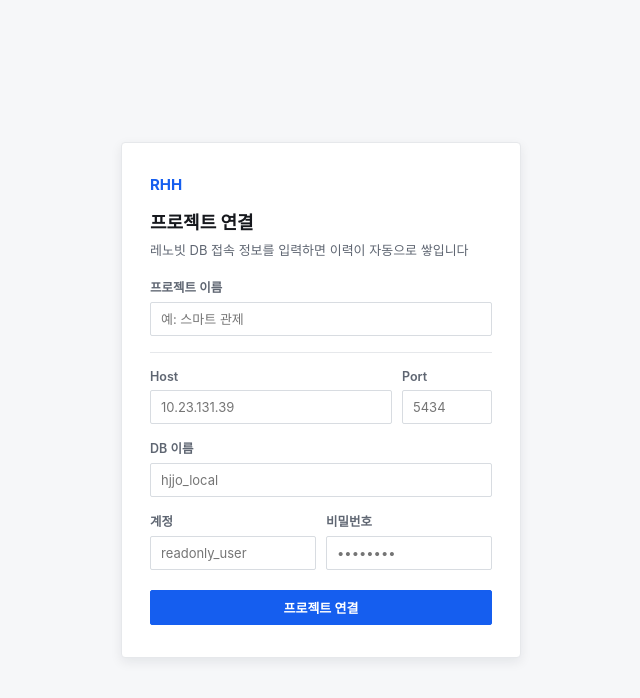
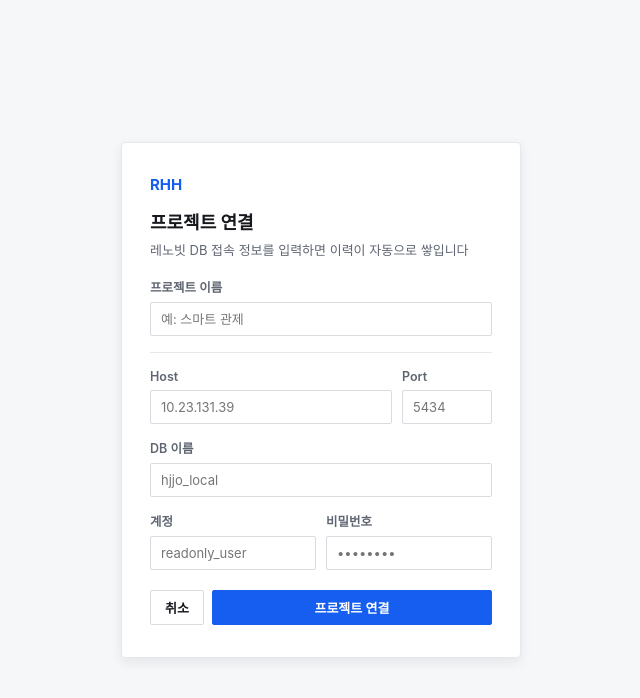
Before and after one commit to wemb-toyproject-rhh/2026_toy_project_h, a React (Vite) app in the folder frontend/: page /connect in a window 1280 px wide. Shown: the top 698 px of the page, without its empty margins (319-959 px from the left). Built offline with nearby package versions, Linux system fonts and the light colour scheme; a web font is replaced by a local one.

Commit message:
feat: 프로젝트 연결 페이지 취소버튼 추가

```diff
--- a/frontend/src/pages/ProjectConnectPage.jsx
+++ b/frontend/src/pages/ProjectConnectPage.jsx
@@ -62,9 +62,14 @@ export default function ProjectConnectPage() {
           </label>
         </div>
 
-        <Button type="submit" variant="primary" className={styles.submit}>
-          프로젝트 연결
-        </Button>
+        <div className={styles.actions}>
+          <Button type="button" variant="default" onClick={() => navigate(-1)}>
+            취소
+          </Button>
+          <Button type="submit" variant="primary" className={styles.submit}>
+            프로젝트 연결
+          </Button>
+        </div>
       </form>
     </div>
   );
--- a/frontend/src/pages/ProjectConnectPage.module.css
+++ b/frontend/src/pages/ProjectConnectPage.module.css
@@ -87,7 +87,12 @@
   outline-offset: 1px;
 }
 
+.actions {
+  display: flex;
+  gap: 8px;
+  margin-top: 6px;
+}
+
 .submit {
-  margin-top: 6px;
-  width: 100%;
+  flex: 1;
 }
```
